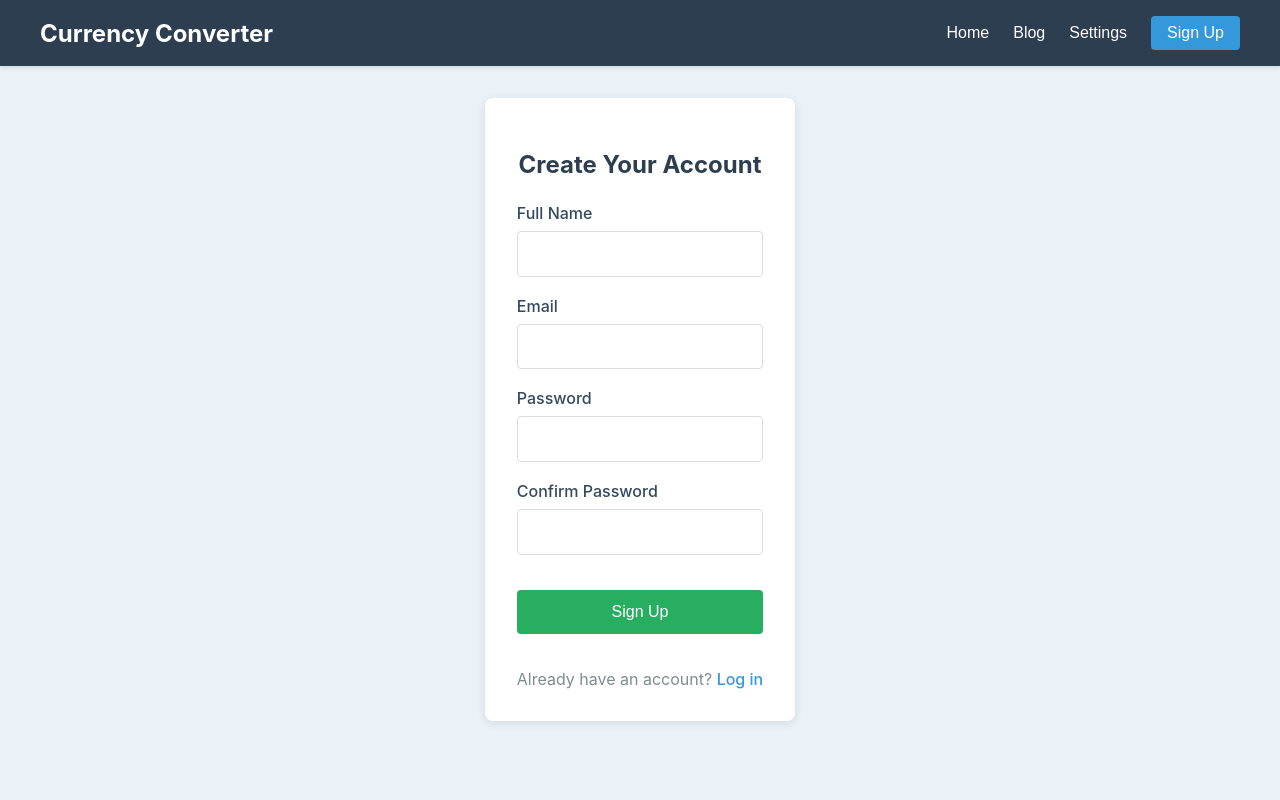
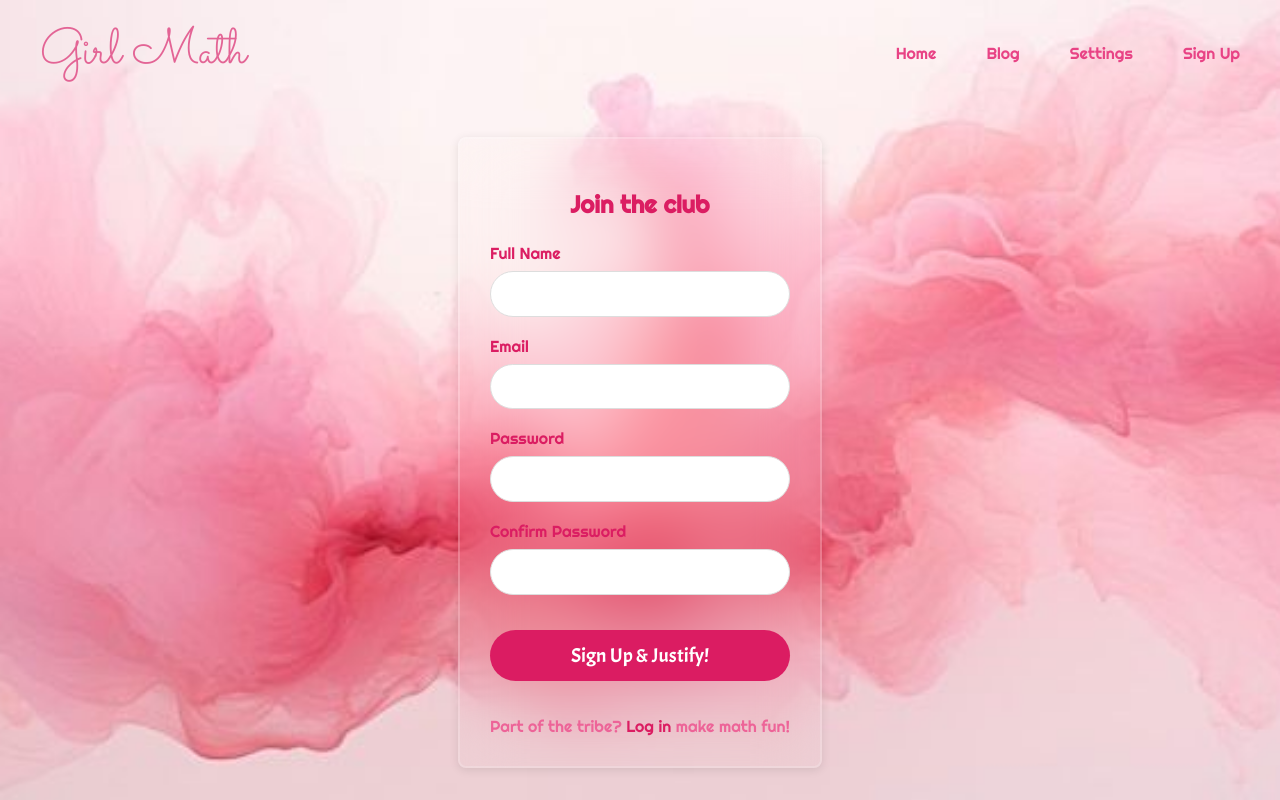
Before and after one commit to LeratoMasenya27/girl-math, a React (Create React App) app in the folder currency-converter/: page / in a window 1280 px wide. Both pictures are taken after a click on the button "Sign Up". Built offline with nearby package versions, Linux system fonts and the light colour scheme.

Commit message:
Sign up page complete editing

```diff
--- a/currency-converter/src/App.css
+++ b/currency-converter/src/App.css
@@ -2,7 +2,9 @@
   min-height: 100vh;
   display: flex;
   flex-direction: column;
-  background-color: #eaf2f8;
+  background: url(./components/asserts/Fotos\ de\ {{name}}\ -\ Descarga\ fotos\ gratis\ de\ gran\ calidad\ _\ Freepik.jpg) no-repeat;
+  background-size: cover;
+  background-position: center;
 }
 
 .page-content {
--- a/currency-converter/src/components/Navbar.css
+++ b/currency-converter/src/components/Navbar.css
@@ -1,7 +1,7 @@
 .navbar {
-    background-color: #2c3e50;
+
     padding: 1rem 2rem;
-    box-shadow: 0 2px 4px rgba(0, 0, 0, 0.1);
+    box-shadow: none;
     position: relative;
   }
 
@@ -14,27 +14,34 @@
   }
 
   .navbar-logo {
-    color: white;
-    font-size: 1.5rem;
-    font-weight: bold;
-    cursor: pointer;
+    color: rgb(227, 100, 149);
+    font-size: 50px;
+    font-family: "Sacramento", cursive;
   }
 
   .navbar-tabs {
     display: flex;
-    gap: 1.5rem;
+    gap: 50px;
+
   }
 
   .navbar-tab {
-    color: white;
+    color: rgb(232, 67, 133);
     background: none;
     border: none;
-    font-size: 1rem;
+    font-family: "Righteous", sans-serif;
+    font-style: normal;
+    font-size: 16px;
     font-weight: 500;
-    padding: 0.5rem 0;
+    padding: 10px 0;
     position: relative;
     cursor: pointer;
     transition: color 0.3s ease;
+
+  }
+  .navbar-tab:hover {
+    color: rgb(227, 100, 149);
+    text-decoration: underline;
   }
 
   .mobile-menu-button {
@@ -46,12 +53,6 @@
     cursor: pointer;
   }
 
-  .signup-tab {
-    background-color: #3498db;
-    padding: 0.5rem 1rem;
-    border-radius: 4px;
-    transition: background-color 0.3s ease;
-  }
 
   /* Mobile Styles */
   @media (max-width: 768px) {
@@ -60,13 +61,13 @@
       top: 100%;
       left: 0;
       right: 0;
-      background-color: #2c3e50;
+      background-color: whitesmoke;
       flex-direction: column;
       gap: 0;
       max-height: 0;
       overflow: hidden;
       transition: max-height 0.3s ease;
-      padding: 0 2rem;
+      padding: 0 8px;
     }
 
     .navbar-tabs.active {
@@ -79,8 +80,14 @@
       border-top: 1px solid rgba(255, 255, 255, 0.1);
     }
 
+    .navbar-logo {
+      font-size: 40px;
+        margin-left: 1rem;
+    }
+
     .mobile-menu-button {
       display: block;
+      color: rgb(232, 67, 133);
     }
 
     .signup-tab {
--- a/currency-converter/src/components/Navbar.jsx
+++ b/currency-converter/src/components/Navbar.jsx
@@ -12,7 +12,7 @@ const Navbar = ({ activeTab, setActiveTab }) => {
     <nav className="navbar">
       <div className="navbar-container">
         <div className="navbar-logo" onClick={() => setActiveTab('home')}>
-          Currency Converter
+          Girl Math
         </div>
 
         <div className={`navbar-tabs ${menuOpen ? 'active' : ''}`}>
--- a/currency-converter/src/components/SignUp.css
+++ b/currency-converter/src/components/SignUp.css
@@ -1,8 +1,10 @@
 .signup-container {
     max-width: 500px;
     margin: 2rem auto;
-    padding: 2rem;
-    background-color: white;
+    padding: 30px;
+    background-color: transparent;
+    border: 2px solid rgba(255, 255, 255, 0.2);
+    backdrop-filter: blur(30px);
     border-radius: 8px;
     box-shadow: 0 2px 10px rgba(0, 0, 0, 0.1);
   }
@@ -13,13 +15,13 @@
       margin: 1rem;
       padding: 1.5rem;
       box-shadow: none;
-      border-radius: 0;
+      border-radius: 30px;
     }
   }
 
   .signup-container h2 {
     text-align: center;
-    color: #2c3e50;
+    color: rgb(219, 29, 98);
     margin-bottom: 1.5rem;
   }
 
@@ -37,13 +39,13 @@
 
   .form-group label {
     font-weight: 500;
-    color: #34495e;
+    color: rgb(219, 29, 98);
   }
 
   .form-group input {
     padding: 0.8rem;
     border: 1px solid #ddd;
-    border-radius: 4px;
+    border-radius: 30px;
     font-size: 1rem;
   }
 
@@ -56,11 +58,12 @@
 
   .signup-button {
     padding: 0.8rem;
-    background-color: #27ae60;
+    background-color: rgb(219, 28, 98);
     color: white;
     border: none;
-    border-radius: 4px;
-    font-size: 1rem;
+    border-radius: 30px;
+    font-family: acme;
+    font-size: 20px;
     font-weight: 500;
     cursor: pointer;
     transition: background-color 0.3s;
@@ -70,11 +73,11 @@
   .login-link {
     text-align: center;
     margin-top: 1rem;
-    color: #7f8c8d;
+    color: rgb(237, 100, 152);
   }
 
   .login-link span {
-    color: #3498db;
+    color: rgb(219, 29, 98);
     cursor: pointer;
     font-weight: 500;
   }
--- a/currency-converter/src/components/SignUp.jsx
+++ b/currency-converter/src/components/SignUp.jsx
@@ -36,7 +36,7 @@ const SignUp = () => {
 
   return (
     <div className="signup-container">
-      <h2>Create Your Account</h2>
+      <h2>Join the club</h2>
       <form onSubmit={handleSubmit} className="signup-form">
         <div className="form-group">
           <label htmlFor="name">Full Name</label>
@@ -88,10 +88,10 @@ const SignUp = () => {
           />
         </div>
 
-        <button type="submit" className="signup-button">Sign Up</button>
+        <button type="submit" className="signup-button">Sign Up & Justify!</button>
 
         <div className="login-link">
-          Already have an account? <span>Log in</span>
+          Part of the tribe? <span>Log in</span> make math fun!
         </div>
       </form>
     </div>
--- a/currency-converter/src/index.css
+++ b/currency-converter/src/index.css
@@ -1,10 +1,6 @@
 @import url('https://fonts.googleapis.com/css2?family=Acme&family=Righteous&family=Sacramento&display=swap');
 
-.righteous-regular {
-  font-family: "Righteous", sans-serif;
-  font-weight: 400;
-  font-style: normal;
-}
+
 
 .acme-regular {
   font-family: "Acme", sans-serif;
@@ -20,9 +16,10 @@
 
 body {
   margin: 0;
-  font-family: -apple-system, BlinkMacSystemFont, 'Segoe UI', 'Roboto', 'Oxygen',
-    'Ubuntu', 'Cantarell', 'Fira Sans', 'Droid Sans', 'Helvetica Neue',
-    sans-serif;
+    font-family: "Righteous", sans-serif;
+    font-weight: 400;
+    font-style: normal;
+
   -webkit-font-smoothing: antialiased;
   -moz-osx-font-smoothing: grayscale;
 }
```
Also changed, not shown: currency-converter/src/components/asserts/Fotos de {{name}} - Descarga fotos gratis de gran calidad _ Freepik.jpg (added).
